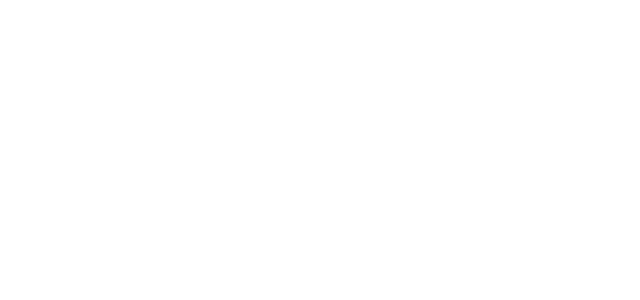
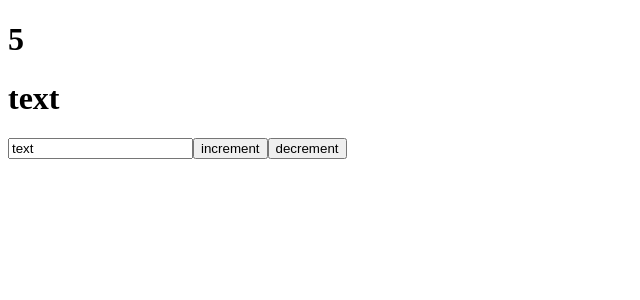
Before and after one commit to EugeneShatalin/react-Ulbi-TV, a React (Create React App) app: page / in a window 1280 px wide. Shown: the top 300 px of the page, without its empty margins (0-640 px from the left). Built offline with nearby package versions, Linux system fonts and the light colour scheme.

Commit message:
feat: work with input

```diff
--- a/src/App.js
+++ b/src/App.js
@@ -1,9 +1,30 @@
-import React from 'react';
+import React, { useState } from 'react';
 
 function App() {
+  const [likes, setLikes] = useState(5);
+  const [value, setValue] = useState('text');
+
+  function increment() {
+    setLikes(likes + 1)
+  }
+
+  function decrement() {
+    setLikes(likes - 1)
+  }
   return (
     <div className="App">
+      <h1>{likes}</h1>
 
+      <h1>{value}</h1>
+
+      <input
+      type="text"
+      value={value}
+      onChange={event => setValue(event.target.value)}>
+      </input>
+
+      <button onClick={increment}>increment</button>
+      <button onClick={decrement}>decrement</button>
     </div>
   );
 }
```
